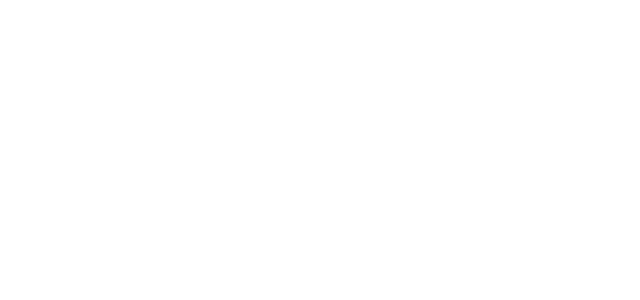
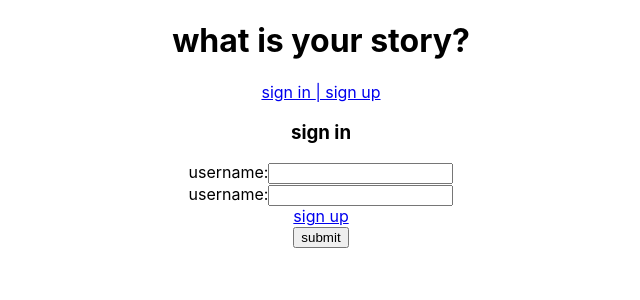
Before and after one commit to jckrft/what-is-your-story, a React (Create React App) app in the folder client/: page /signin in a window 1280 px wide. Shown: the top 300 px of the page, without its empty margins (319-959 px from the left). Built offline with nearby package versions, Linux system fonts and the light colour scheme.

Commit message:
all controllers working, setting up react sign in and up

```diff
--- a/client/src/App.js
+++ b/client/src/App.js
@@ -1,10 +1,25 @@
-
 import './App.css';
+import Home from './screens/Home';
+import SignIn from './screens/SignIn';
+import Layout from './components/Layout';
+import { Link, Switch, Route } from 'react-router-dom';
 
 function App() {
   return (
     <div className="App">
-
+      <Layout>
+      <Switch>
+        {/* <Route path='/'>
+          <Home />
+        </Route> */}
+        <Route path='/signin'>
+          <SignIn />
+        </Route>
+        <Route path='/signup'>
+          <h1>sign up</h1>
+        </Route>
+        </Switch>
+        </Layout>
     </div>
   );
 }
--- a/client/src/components/Layout.jsx
+++ b/client/src/components/Layout.jsx
@@ -0,0 +1,14 @@
+import React from 'react'
+import { Link } from 'react-router-dom'
+
+
+export default function Layout(props) {
+  return (
+    <div>
+      <h1>what is your story?</h1>
+      <Link to='/signin'>sign in </Link>
+      <Link to='/signup'>| sign up</Link>
+      {props.children}
+    </div>
+  )
+}
--- /dev/null
+++ b/client/src/screens/Home.jsx
@@ -0,0 +1,7 @@
+import { Link } from 'react-router-dom'
+
+export default function Home() {
+  return (
+<div></div>
+  )
+}
--- a/client/src/screens/SignIn.jsx
+++ b/client/src/screens/SignIn.jsx
@@ -0,0 +1,44 @@
+import { useState } from 'react'
+import { Link } from 'react-router-dom'
+
+export default function SignIn() {
+  const [formData, setFormData] = useState({
+    username: '',
+    password: ''
+  });
+  const { username, password } = formData;
+
+  const handleChange = (ev) => {
+    const { name, value } = ev.target;
+    setFormData(prevState => ({
+      ...prevState,
+      [name]: value
+    }))
+  }
+  return (
+    <div>
+      <form>
+        <h3>sign in</h3>
+        <label>username:
+          <input
+            type='text'
+            name='username'
+            value={username}
+            onChange={handleChange} />
+        </label>
+        <br />
+        <label>username:
+          <input
+            type='text'
+            name='password'
+            value={password}
+            onChange={handleChange} />
+        </label>
+        <br />
+        <Link to='/signup'>sign up</Link>
+        <br />
+        <button>submit</button>
+      </form>
+    </div>
+  )
+}
```
Also changed, not shown: client/src/components/Nav.jsx (+9 -0 lines), client/src/services/apiConfig.jsx (+9 -0 lines), client/src/services/auth.jsx (+29 -0 lines), client/src/services/responses.jsx (+25 -0 lines), client/src/services/topics.jsx (+21 -0 lines), 2 other files (tests, documents, lock files or other folders).
